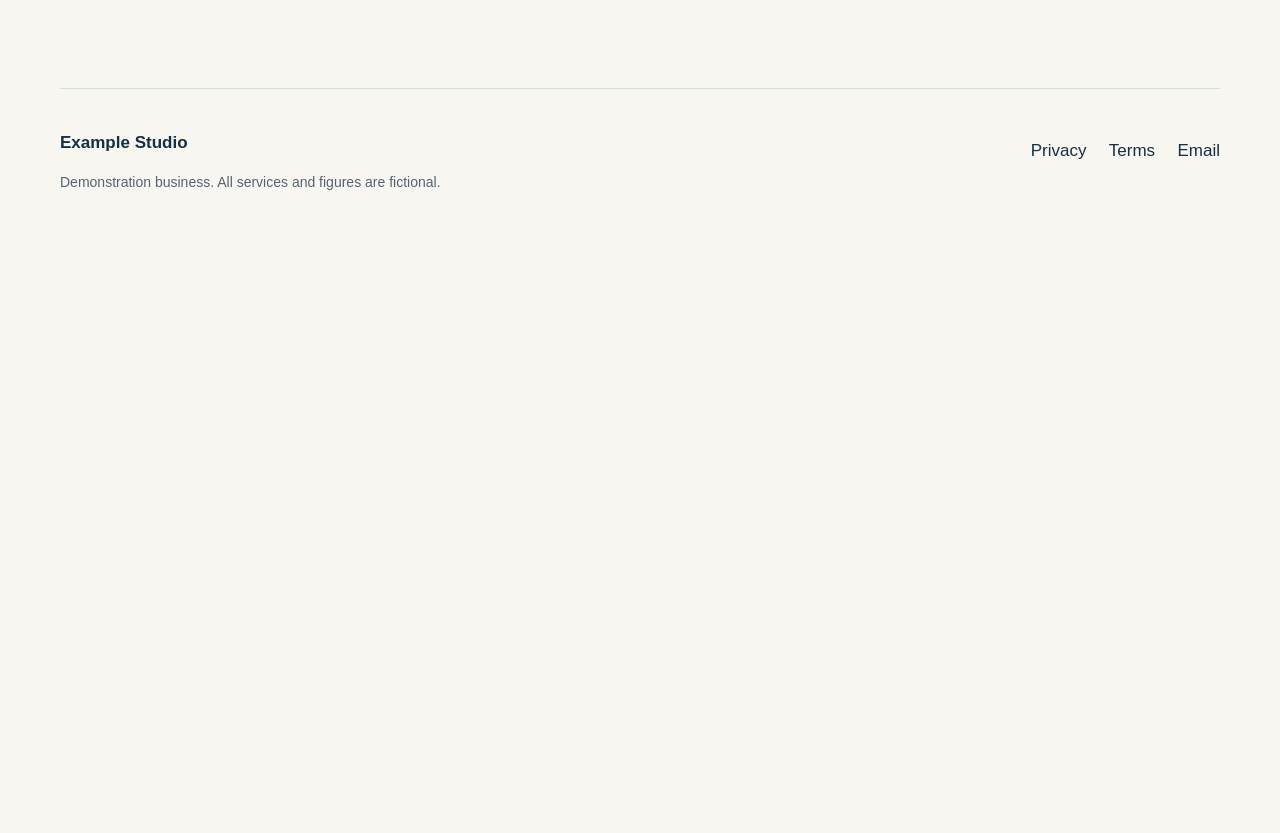
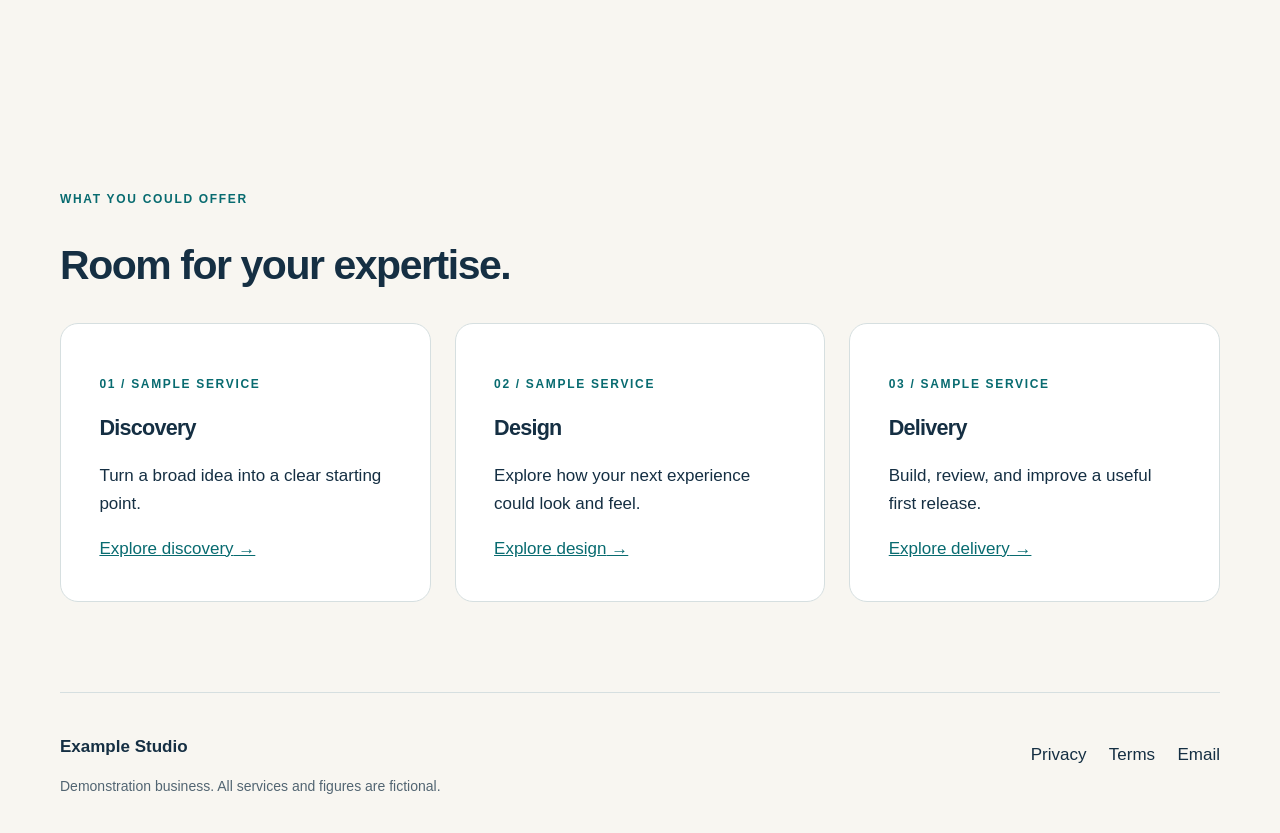
Before and after one commit to mariesxma/business-website-starter, a Next.js app: page / in a window 1280 px wide. Shown: the part 593-1426 px from the top of the page. Before the commit the page ends 841 px from the top, so only its background shows below. Built offline with nearby package versions, Linux system fonts and the light colour scheme.

Commit message:
Create typed example services and reusable cards

```diff
--- /dev/null
+++ b/app/components/service-cards.tsx
@@ -0,0 +1,18 @@
+import Link from "next/link";
+import { services } from "../../config/services";
+export default function ServiceCards() {
+  return (
+    <div className="grid">
+      {services.map((service, i) => (
+        <article className="card" key={service.slug}>
+          <p className="eyebrow">0{i + 1} / Sample service</p>
+          <h3>{service.title}</h3>
+          <p>{service.summary}</p>
+          <Link href={`/services#${service.slug}`}>
+            Explore {service.title.toLowerCase()} →
+          </Link>
+        </article>
+      ))}
+    </div>
+  );
+}
--- a/app/page.tsx
+++ b/app/page.tsx
@@ -1,3 +1,4 @@
+import ServiceCards from "./components/service-cards";
 import Link from "next/link";
 import { site } from "../config/site";
 export default function Home() {
@@ -27,6 +28,11 @@ export default function Home() {
           <div className="art-ring" />
         </div>
       </section>
+      <section className="section container">
+        <p className="eyebrow">What you could offer</p>
+        <h2>Room for your expertise.</h2>
+        <ServiceCards />
+      </section>
     </>
   );
 }
--- /dev/null
+++ b/config/services.ts
@@ -0,0 +1,24 @@
+export const services = [
+  {
+    slug: "discovery",
+    title: "Discovery",
+    summary: "Turn a broad idea into a clear starting point.",
+    deliverables: ["A shared brief", "A practical roadmap", "Success criteria"],
+  },
+  {
+    slug: "design",
+    title: "Design",
+    summary: "Explore how your next experience could look and feel.",
+    deliverables: [
+      "Concept directions",
+      "A working prototype",
+      "Design guidance",
+    ],
+  },
+  {
+    slug: "delivery",
+    title: "Delivery",
+    summary: "Build, review, and improve a useful first release.",
+    deliverables: ["A tested release", "Handover notes", "An improvement plan"],
+  },
+] as const;
```
